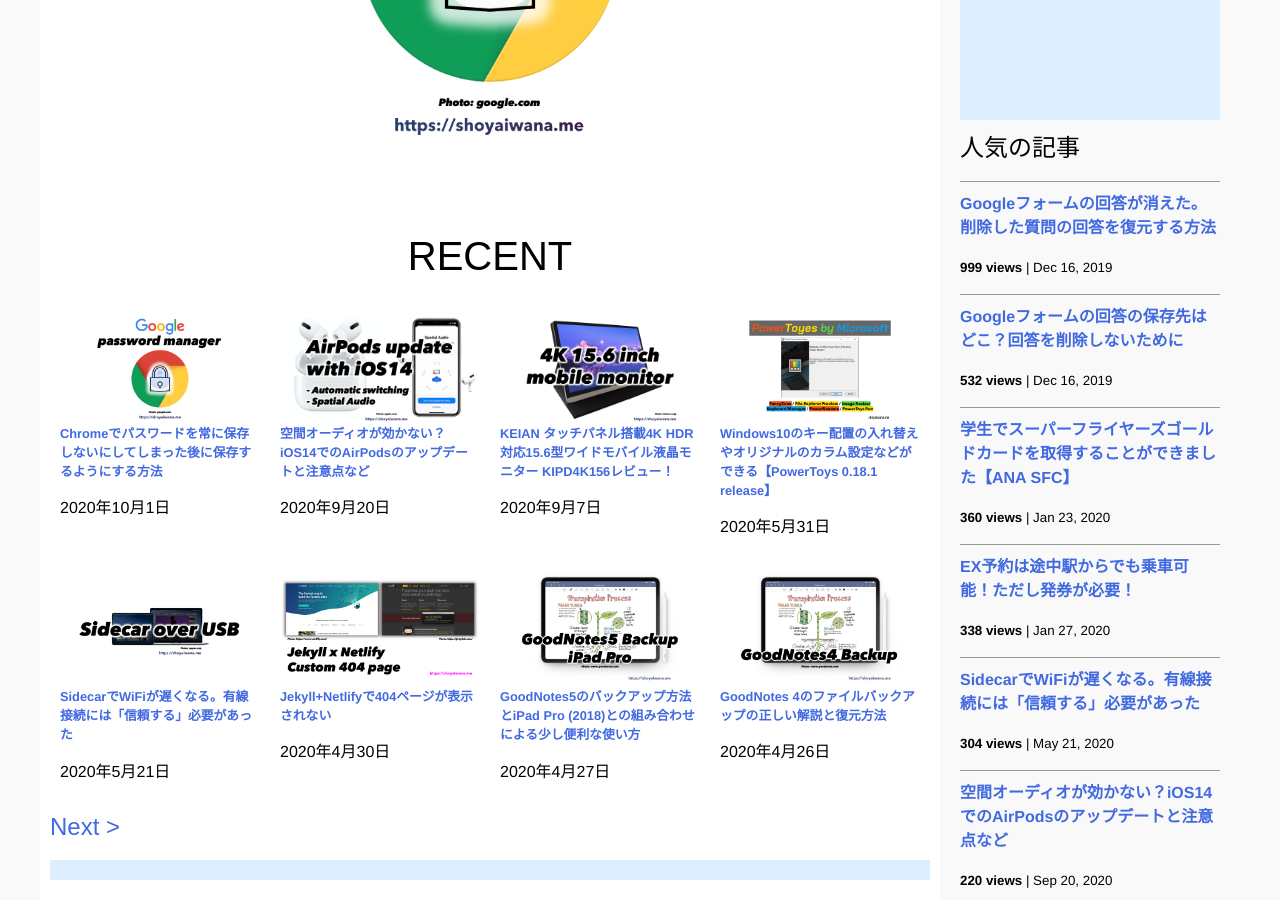
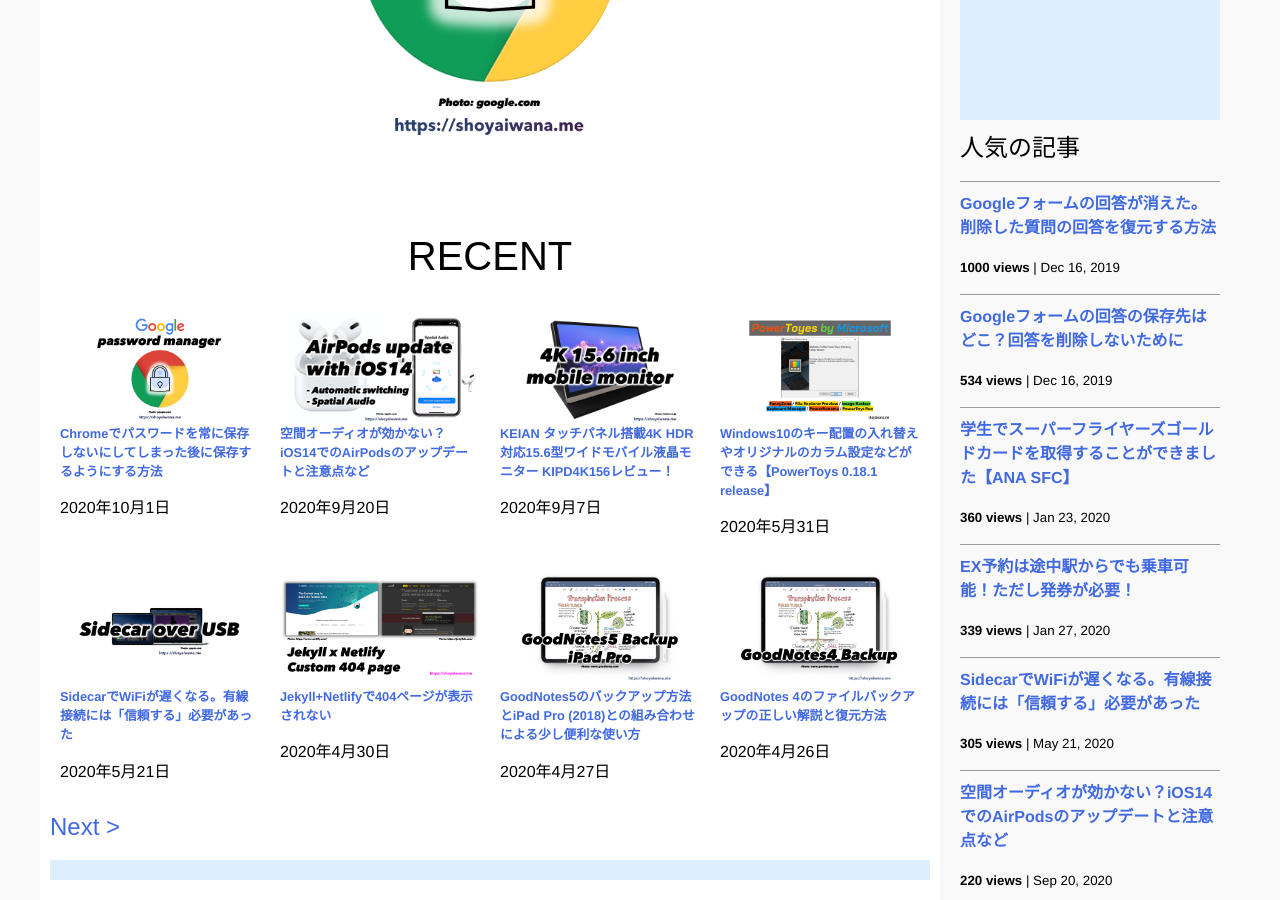
Before and after one commit to iwanaminami/shoyaiwaname, a Jekyll site: the page built from index.markdown, in a window 1280 px wide and 900 px high, scrolled down 817 px. Built offline with Jekyll 4.4.1, drawn with Linux system fonts in a browser that asks for light colours; nearby versions of some CDN libraries.

Commit message:
a new commit message

```diff
--- a/_data/popularposts.yml
+++ b/_data/popularposts.yml
@@ -1,13 +1,13 @@
 side:
-  - view: 999
+  - view: 1000
     url: /2019/12/16/restore-googleform.html
-  - view: 532
+  - view: 534
     url: /2019/12/16/googleform-answers.html
   - view: 360
     url: /2020/01/23/sfcgold.html
-  - view: 338
+  - view: 339
     url: /2020/01/27/ex-rideontheway.html
-  - view: 304
+  - view: 305
     url: /2020/05/21/sidecar-via-cable.html
   - view: 220
     url: /2020/09/20/airpods.html
```
